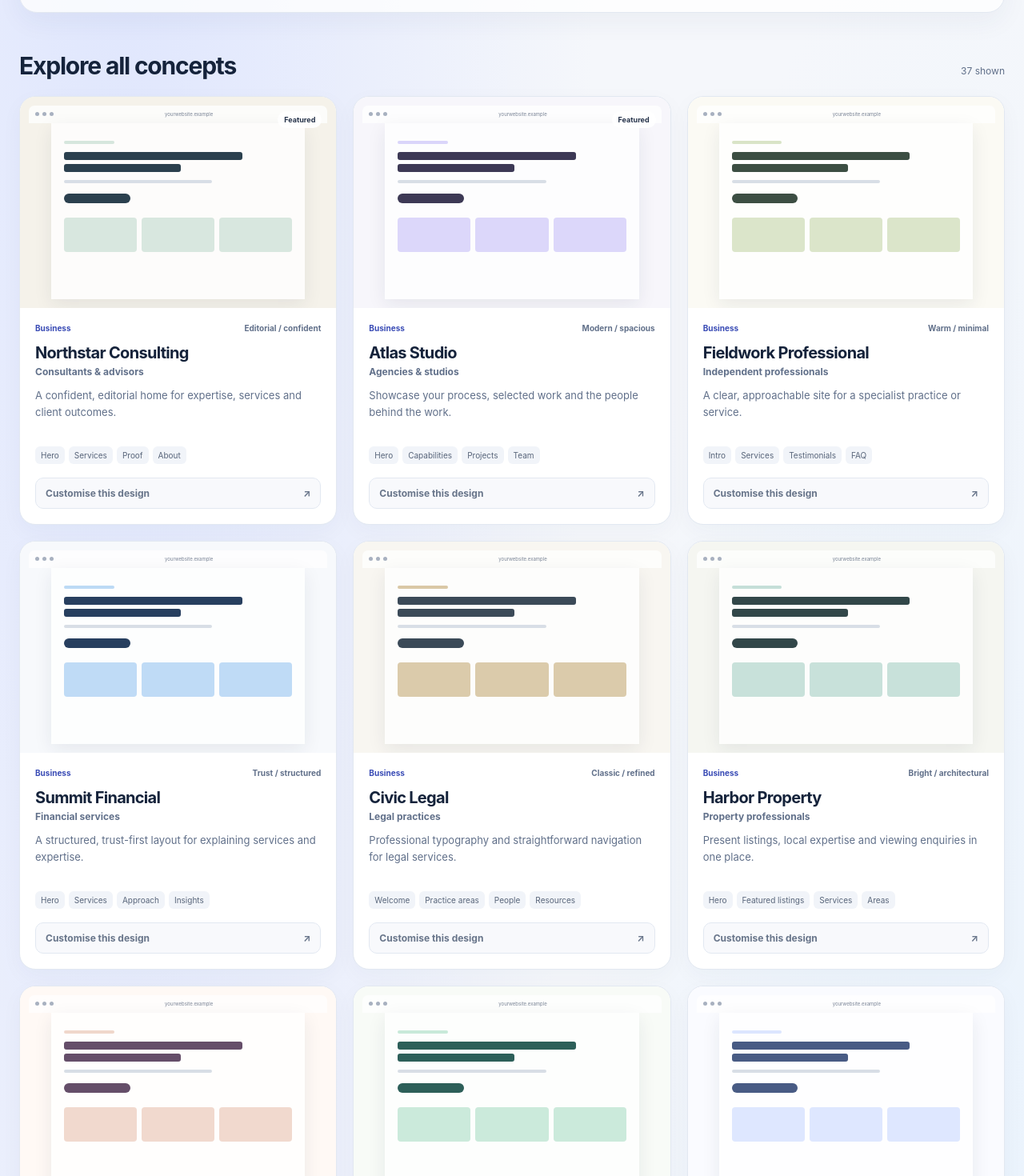
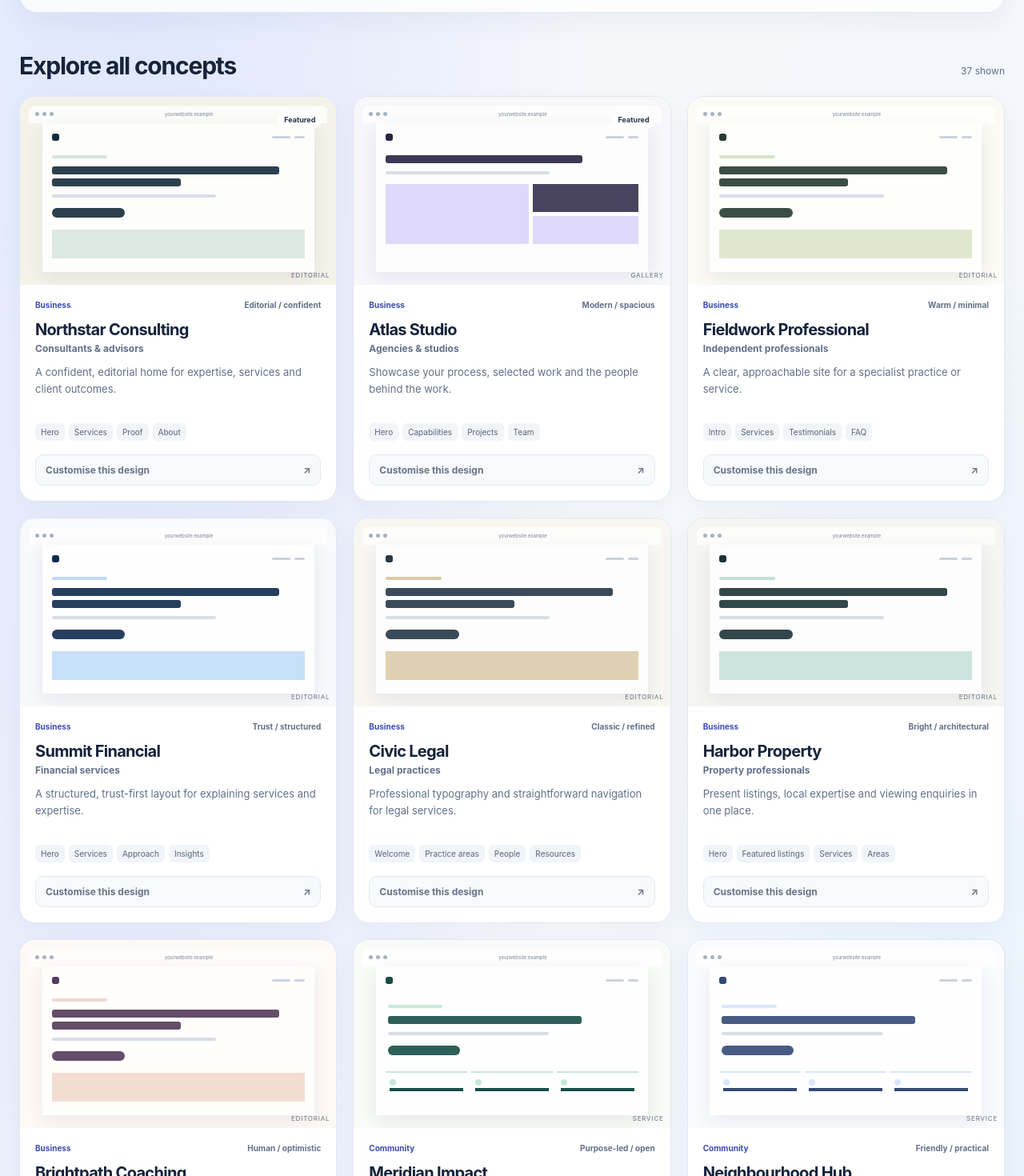
Before and after one commit to trendorafindsinc-jpg/lucia-os, a Next.js app: page /templates in a window 1280 px wide. Shown: the part 760-2230 px from the top of the page at 80% size. Built offline with nearby package versions, Linux system fonts and the light colour scheme.

Commit message:
feat(loom): introduce distinct Loom Library compositions

```diff
--- a/src/app/templates/templates.css
+++ b/src/app/templates/templates.css
@@ -60,3 +60,40 @@
 .template-start-link a:hover { background: #263957; }
 .template-action { text-decoration: none; cursor: pointer; }
 .template-action:hover { border-color: #c5cfe0; background: #f0f3fa; color: var(--color-ink); }
+
+/* Loom Library: genuinely different composition silhouettes per design family. */
+.preview-layout { position: relative; width: 91%; min-height: 186px; margin: 0 auto; padding: 12px; overflow: hidden; background: rgba(255,255,255,.84); box-shadow: 0 7px 22px rgba(30,40,60,.08); }
+.preview-site-nav { display:flex; align-items:center; gap:5px; height:12px; margin-bottom:16px; }
+.preview-logo-mark { width:9px; height:9px; border-radius:3px; background:var(--preview-ink); }
+.preview-nav-line { width:23px; height:3px; margin-left:auto; border-radius:4px; background:#cbd2dc; }
+.preview-nav-line.short { width:13px; margin-left:0; }
+.preview-title.wide { width:90%; }
+.preview-editorial-band { height:36px; margin-top:15px; opacity:.8; }
+.preview-layout-split { min-height:186px; }
+.preview-split-body { display:grid; grid-template-columns:1.1fr .9fr; gap:9px; align-items:stretch; }
+.preview-split-body > div:first-child { padding-top:9px; }
+.preview-image-block { min-height:110px; border-radius:2px 24px 2px 2px; opacity:.85; }
+.preview-layout-gallery { min-height:186px; }
+.preview-gallery-heading { margin-bottom:12px; }
+.preview-gallery-grid { display:grid; grid-template-columns:1.15fr .85fr; grid-template-rows:35px 35px; gap:5px; }
+.preview-gallery-grid i { display:block; opacity:.85; }
+.preview-gallery-grid i:first-child { grid-row:span 2; }
+.preview-layout-storefront { min-height:186px; }
+.preview-store-hero { padding:12px; min-height:84px; opacity:.9; }
+.preview-product-row { display:grid; grid-template-columns:repeat(3,1fr); gap:6px; margin-top:10px; }
+.preview-product-row div { display:grid; gap:4px; }
+.preview-product-row i { display:block; height:28px; opacity:.7; }
+.preview-product-row span { display:block; width:70%; height:3px; }
+.preview-layout-service { min-height:186px; }
+.preview-service-hero { padding:8px 3px 10px; }
+.preview-service-cards { display:grid; grid-template-columns:repeat(3,1fr); gap:5px; margin-top:10px; }
+.preview-service-cards div { min-height:40px; padding:5px; border-top:2px solid; background:#fff; }
+.preview-service-cards i,.preview-service-cards span { display:block; height:4px; margin:3px 0; }
+.preview-service-cards i { width:8px; height:8px; border-radius:50%; }
+.preview-layout-hospitality { min-height:186px; }
+.preview-hospitality-image { display:flex; min-height:91px; flex-direction:column; justify-content:flex-end; gap:7px; padding:12px; opacity:.88; }
+.preview-hospitality-image .preview-title { width:68%; }
+.preview-hospitality-bottom { display:flex; align-items:center; justify-content:space-between; padding-top:12px; }
+.preview-hospitality-bottom .preview-cta { width:27%; margin:0; }
+.preview-variant-label { position:absolute; right:8px; bottom:7px; color:#697386; font-size:8px; text-transform:uppercase; letter-spacing:.1em; }
+@media (max-width:620px) { .preview-layout { min-height:176px; } .preview-split-body { grid-template-columns:1fr .8fr; } }
--- a/src/components/templates/template-gallery.tsx
+++ b/src/components/templates/template-gallery.tsx
@@ -2,7 +2,39 @@
 
 import { useMemo, useState } from "react";
 import Link from "next/link";
-import { templateCategories, websiteTemplates, type TemplateCategory } from "@/lib/templates/catalogue";
+import { templateCategories, websiteTemplates, type TemplateCategory, type WebsiteTemplate } from "@/lib/templates/catalogue";
+
+type PreviewVariant = "editorial" | "split" | "gallery" | "storefront" | "service" | "hospitality";
+
+function getPreviewVariant(template: WebsiteTemplate): PreviewVariant {
+  const id = template.id.toLowerCase();
+  if (template.category === "Storefront" || /market|wear|harvest|goods|shop|store/.test(id)) return "storefront";
+  if (template.category === "Portfolio" || template.category === "Creative" || /newsroom|journal|portfolio|studio/.test(id)) return "gallery";
+  if (template.category === "Hospitality" || /stay|table|tide|event|roam/.test(id)) return "hospitality";
+  if (/tech|launch|buildcraft|architect|agency/.test(id) || /modern|image|product/i.test(template.style)) return "split";
+  if (template.category === "Wellness" || template.category === "Education" || template.category === "Community") return "service";
+  return "editorial";
+}
+
+function PreviewComposition({ template, variant }: { template: WebsiteTemplate; variant: PreviewVariant }) {
+  const [ink, accent] = template.colors;
+  return (
+    <div className={`preview-layout preview-layout-${variant}`} style={{ "--preview-ink": ink, "--preview-accent": accent } as React.CSSProperties}>
+      <div className="preview-site-nav"><span className="preview-logo-mark" /><span className="preview-nav-line" /><span className="preview-nav-line short" /></div>
+      {variant === "editorial" && <>
+        <div className="preview-kicker" style={{ background: accent }} />
+        <div className="preview-title wide" style={{ background: ink }} /><div className="preview-title preview-title-short" style={{ background: ink }} />
+        <div className="preview-copy" /><div className="preview-cta" style={{ background: ink }} />
+        <div className="preview-editorial-band" style={{ background: accent }} />
+      </>}
+      {variant === "split" && <div className="preview-split-body"><div><div className="preview-kicker" style={{ background: accent }} /><div className="preview-title" style={{ background: ink }} /><div className="preview-title preview-title-short" style={{ background: ink }} /><div className="preview-copy" /><div className="preview-cta" style={{ background: ink }} /></div><div className="preview-image-block" style={{ background: accent }} /></div>}
+      {variant === "gallery" && <><div className="preview-gallery-heading"><div className="preview-title" style={{ background: ink }} /><div className="preview-copy" /></div><div className="preview-gallery-grid"><i style={{ background: accent }} /><i style={{ background: ink }} /><i style={{ background: accent }} /><i style={{ background: ink }} /></div></>}
+      {variant === "storefront" && <><div className="preview-store-hero" style={{ background: accent }}><div className="preview-kicker" style={{ background: ink }} /><div className="preview-title" style={{ background: ink }} /><div className="preview-cta" style={{ background: ink }} /></div><div className="preview-product-row">{[0, 1, 2].map((item) => <div key={item}><i style={{ background: accent }} /><span style={{ background: ink }} /></div>)}</div></>}
+      {variant === "service" && <><div className="preview-service-hero"><div className="preview-kicker" style={{ background: accent }} /><div className="preview-title" style={{ background: ink }} /><div className="preview-copy" /><div className="preview-cta" style={{ background: ink }} /></div><div className="preview-service-cards">{[0, 1, 2].map((item) => <div key={item} style={{ borderTopColor: accent }}><i style={{ background: accent }} /><span style={{ background: ink }} /></div>)}</div></>}
+      {variant === "hospitality" && <><div className="preview-hospitality-image" style={{ background: accent }}><div className="preview-title" style={{ background: ink }} /><div className="preview-copy" /></div><div className="preview-hospitality-bottom"><div className="preview-title preview-title-short" style={{ background: ink }} /><div className="preview-cta" style={{ background: ink }} /></div></>}
+    </div>
+  );
+}
 
 export function TemplateGallery() {
   const [category, setCategory] = useState<"All" | TemplateCategory>("All");
@@ -23,10 +55,10 @@ export function TemplateGallery() {
         <Link className="template-back" href="/">Platform overview <span aria-hidden="true">↗</span></Link>
       </header>
       <section className="template-intro">
-        <p className="eyebrow">WEBSITE STARTING POINTS</p>
+        <p className="eyebrow">LOOM LIBRARY · WEBSITE DESIGN</p>
         <h1>Find a look that<br /><span>feels like you.</span></h1>
-        <p className="template-lede">Explore a growing library of thoughtfully structured website concepts for organisations, creators and independent businesses. Choose a starting point and use the guided setup to plan a site around your goals.</p>
-        <div className="template-count"><strong>{websiteTemplates.length} design concepts</strong><span> · {templateCategories.length - 1} categories · Catalogue preview</span></div>
+        <p className="template-lede">Explore distinct design directions for organisations, creators and independent businesses. Each preview has its own composition—not just a different colour palette. Choose a starting point and customise it in the Studio.</p>
+        <div className="template-count"><strong>{websiteTemplates.length} design concepts</strong><span> · {templateCategories.length - 1} categories · Loom Library</span></div>
         <div className="template-start-link"><Link href="/create">Start guided website setup <span aria-hidden="true">→</span></Link><Link href="/editor">Open visual editor <span aria-hidden="true">↗</span></Link></div>
       </section>
       <section className="template-controls" aria-label="Find a website template">
@@ -38,32 +70,25 @@ export function TemplateGallery() {
       </section>
       <section className="template-results" aria-live="polite">
         <div className="template-results-heading"><h2>{category === "All" ? "Explore all concepts" : category + " concepts"}</h2><span>{visibleTemplates.length} shown</span></div>
-        {visibleTemplates.length ? <div className="template-grid">{visibleTemplates.map((template) => (
-          <article className="template-card" key={template.id}>
-            <div className="template-preview" style={{ background: template.colors[2] }}>
+        {visibleTemplates.length ? <div className="template-grid">{visibleTemplates.map((template) => {
+          const variant = getPreviewVariant(template);
+          return <article className="template-card" key={template.id}>
+            <div className={`template-preview preview-${variant}`} style={{ background: template.colors[2] }}>
               <div className="preview-browser"><i /><i /><i /><span>yourwebsite.example</span></div>
-              <div className="preview-layout">
-                <div className="preview-kicker" style={{ background: template.colors[1] }} />
-                <div className="preview-title" style={{ background: template.colors[0] }} />
-                <div className="preview-title preview-title-short" style={{ background: template.colors[0] }} />
-                <div className="preview-copy" />
-                <div className="preview-cta" style={{ background: template.colors[0] }} />
-                <div className="preview-blocks"><div style={{ background: template.colors[1] }} /><div style={{ background: template.colors[1] }} /><div style={{ background: template.colors[1] }} /></div>
-              </div>
+              <PreviewComposition template={template} variant={variant} />
               {template.featured && <span className="preview-featured">Featured</span>}
+              <span className="preview-variant-label">{variant}</span>
             </div>
             <div className="template-card-body">
               <div className="template-card-meta"><span>{template.category}</span><span>{template.style}</span></div>
-              <h3>{template.name}</h3>
-              <p className="template-audience">{template.audience}</p>
-              <p className="template-description">{template.description}</p>
+              <h3>{template.name}</h3><p className="template-audience">{template.audience}</p><p className="template-description">{template.description}</p>
               <div className="template-sections" aria-label="Included section concepts">{template.sections.slice(0, 4).map((section) => <span key={section}>{section}</span>)}</div>
               <Link className="template-action" href={`/editor?template=${encodeURIComponent(template.id)}`}>Customise this design <span aria-hidden="true">↗</span></Link>
             </div>
-          </article>
-        ))}</div> : <div className="template-empty"><h3>No matching concepts</h3><p>Try another search or choose a different category.</p><button type="button" onClick={() => { setCategory("All"); setSearch(""); }}>Clear filters</button></div>}
+          </article>;
+        })}</div> : <div className="template-empty"><h3>No matching concepts</h3><p>Try another search or choose a different category.</p><button type="button" onClick={() => { setCategory("All"); setSearch(""); }}>Clear filters</button></div>}
       </section>
-      <footer className="template-footer"><span>Designed as starting points, not locked-in layouts.</span><span>Editor changes are local preview only; saving and publishing are not connected.</span></footer>
+      <footer className="template-footer"><span>Designs are starting points, not locked-in layouts.</span><span>Edits and publishing remain subject to the Studio’s save and publish safeguards.</span></footer>
     </main>
   );
 }
```
